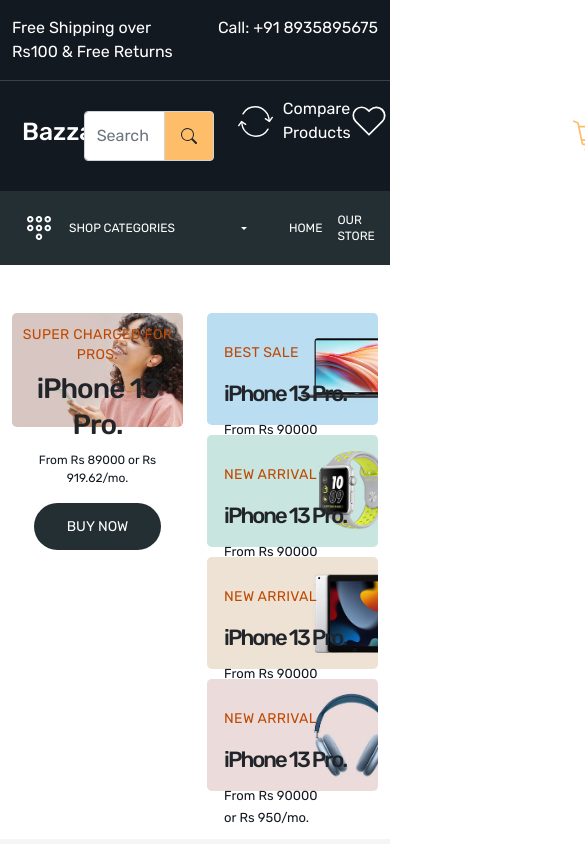
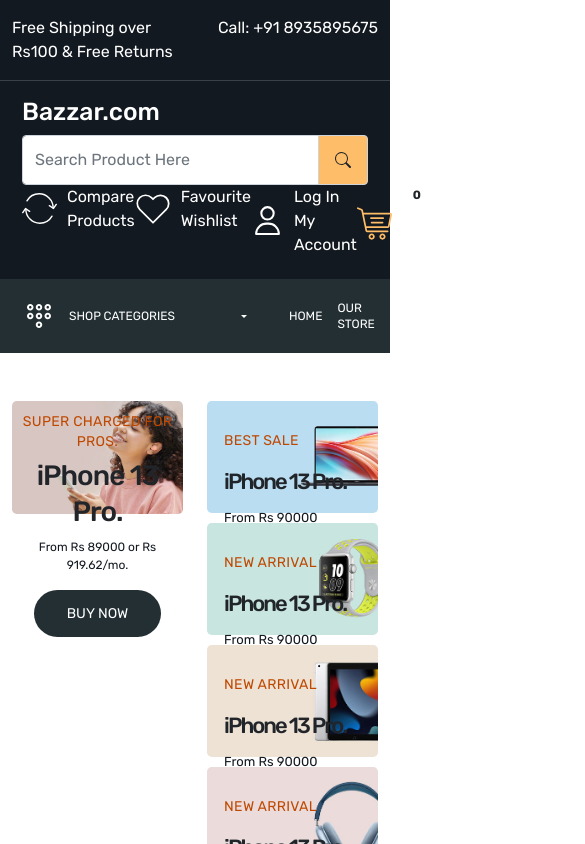
Before and after one commit to shubhamojha98/ecomerce, a React (Create React App) app: page / in a window 390 px wide. Shown: the top 844 px of the page, 585 px wide, since content can reach past the window. Built offline with nearby package versions, Linux system fonts and the light colour scheme.

Commit message:
Resolved header mobile devices

```diff
--- a/src/App.css
+++ b/src/App.css
@@ -113,11 +113,16 @@
  background-color: transparent;
  color: var(--color-febd69) !important;
 }
+
 /*Responsive Part*/
-@media only screen and (max-width: 768px) {
+@media only screen and (max-width: 1150px) {
   .header-upper {
     padding: 10px; /* Add spacing to the header for better mobile readability */
   }
+
+   .col-2, .col-5{
+    width: 100%;
+   }
 
   .header-upper.header-upper-links img {
     width: 20px; /* Decrease image size for mobile */
--- a/src/components/Header.js
+++ b/src/components/Header.js
@@ -4,7 +4,7 @@
 const Header = () => {
   return (
     <>
-<div id='head'>
+
     <header className="header-top-strip py-3">
         <div className="container-xxl">
             <div className="row">
@@ -26,7 +26,8 @@
             <div className="row align-items-center" >
                 <div className="col-2">
                     <h2>
-                        <Link className="text-white">Bazzar.com</Link></h2>
+                        <Link to ='/' className="text-white">Bazzar.com</Link>
+                    </h2>
                 </div>
                 <div className="col-5">
                     <div class="input-group">
@@ -75,7 +76,7 @@
             </div>
         </div>
     </header>
-    </div>
+
     <header className="header-bottomn py-3">
         <div className="container-xxl">
             <div className="row">
```
